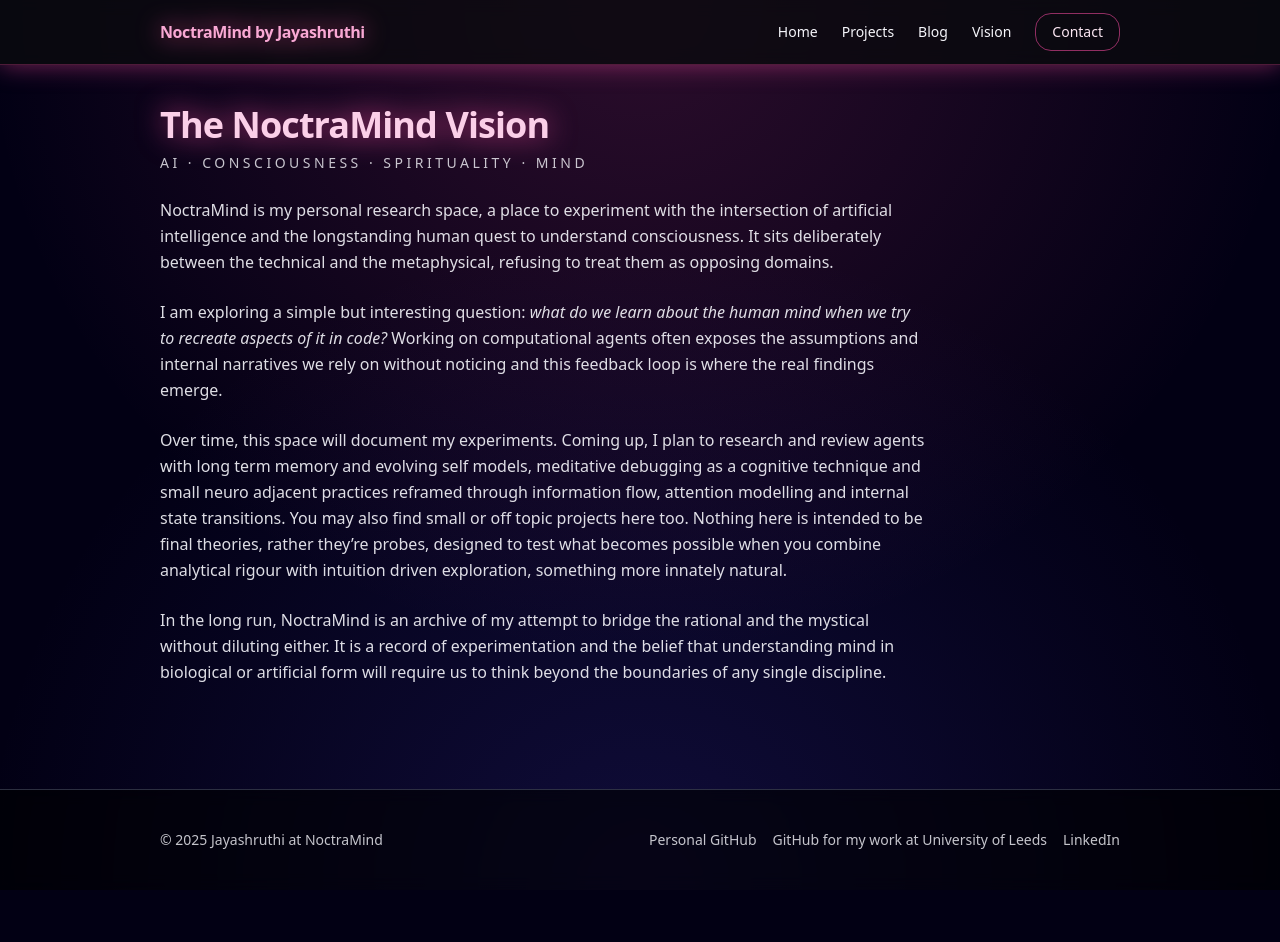
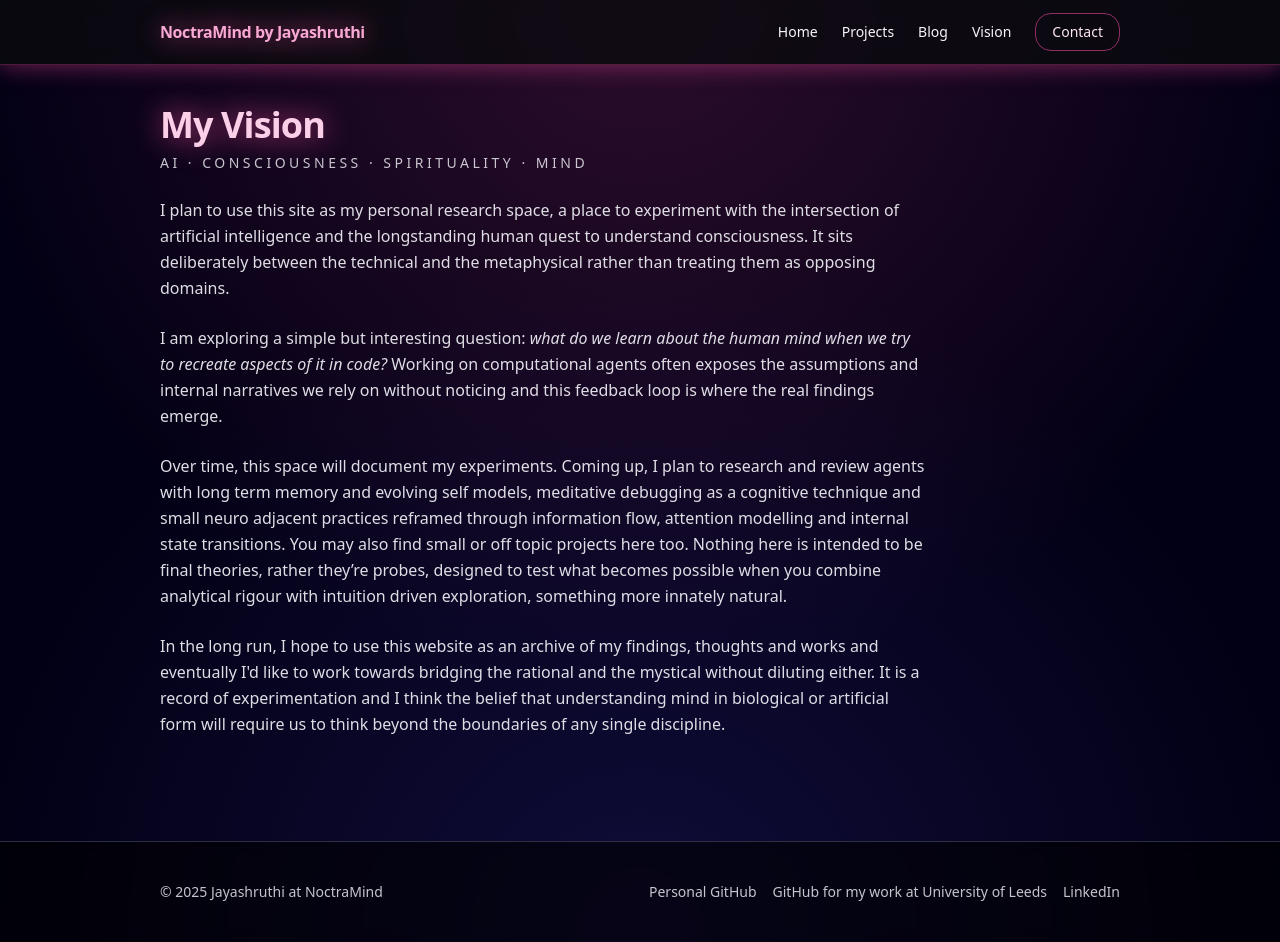
Before and after one commit to shrut10/NoctraMind-Site, a Next.js app: page /site/vision in a window 1280 px wide. Before the commit the page ends 890 px from the top, so only its background shows below. Built offline with nearby package versions, Linux system fonts and the light colour scheme.

Commit message:
Removal of NoctraMind Mentions for now

```diff
--- a/app/layout.jsx
+++ b/app/layout.jsx
@@ -3,9 +3,9 @@
 import ClientLayout from "./ClientLayout";
 
 export const metadata = {
-  title: "NoctraMind by Jayashruthi Rajesh Babu",
+  title: "Jayashruthi Rajesh Babu",
   description:
-    "NoctraMind is my lab for my works and findings on AI and consciousness.",
+    "This site is my personal lab for my works and findings on AI and consciousness.",
 };
 
 export default function RootLayout({ children }) {
--- a/app/site/vision/page.jsx
+++ b/app/site/vision/page.jsx
@@ -5,7 +5,7 @@
     <section className="space-y-6 max-w-3xl">
       <header>
         <h1 className="text-3xl sm:text-4xl font-bold tracking-tight text-pink-200 drop-shadow-[0_0_14px_rgba(236,72,153,0.8)]">
-          The NoctraMind Vision
+          My Vision
         </h1>
         <p className="opacity-80 text-sm uppercase tracking-[0.25em] mt-2">
           AI · Consciousness · Spirituality · Mind
@@ -13,10 +13,10 @@
       </header>
 
       <p className="opacity-90 leading-relaxed">
-        NoctraMind is my personal research space, a place to experiment with the
+        I plan to use this site as my personal research space, a place to experiment with the
         intersection of artificial intelligence and the
         longstanding human quest to understand consciousness. It sits deliberately between
-        the technical and the metaphysical, refusing to treat them as opposing domains.
+        the technical and the metaphysical rather than treating them as opposing domains.
       </p>
 
       <p className="opacity-90 leading-relaxed">
@@ -37,9 +37,9 @@
       </p>
 
       <p className="opacity-90 leading-relaxed">
-        In the long run, NoctraMind is an archive of my attempt to bridge the rational
+        In the long run, I hope to use this website as an archive of my findings, thoughts and works and eventually I'd like to work towards bridging the rational
         and the mystical without diluting either. It is a record of
-        experimentation and the belief that understanding mind in biological or artificial form
+        experimentation and I think the belief that understanding mind in biological or artificial form
         will require us to think beyond the boundaries of any single discipline.
       </p>
     </section>
```
